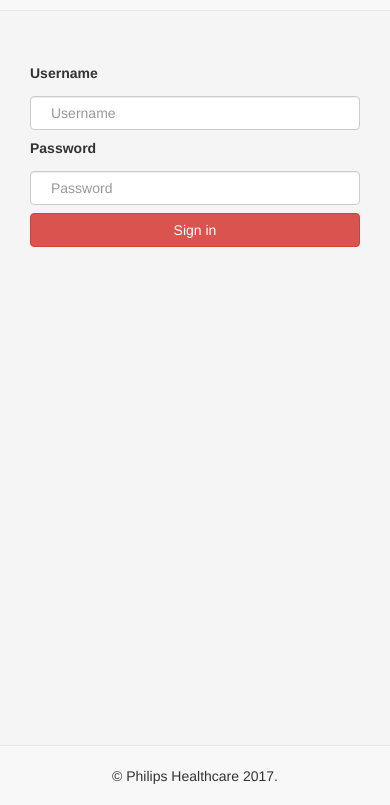
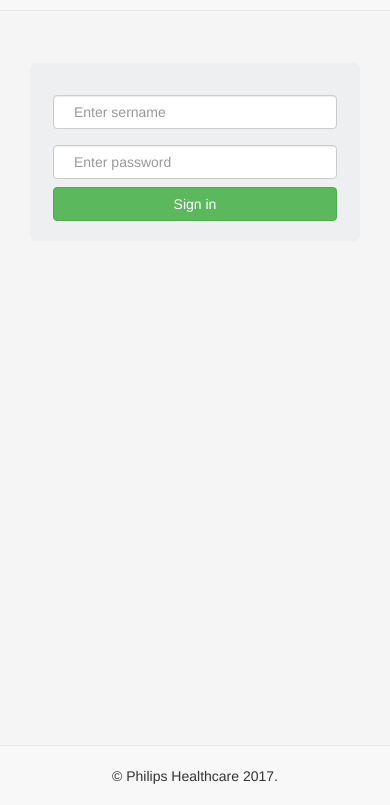
Before and after one commit to sspoorthi/PhoneGapDMS, a website built with webpack: page www/index.html at #/Login in a window 390 px wide. Shown: the part 39-844 px from the top of the page. Built offline with nearby package versions, Linux system fonts and the light colour scheme; some packages are replaced by stand-ins of ours.

Commit message:
some changes to ui

```diff
--- a/www/app/components/views/app-login.html
+++ b/www/app/components/views/app-login.html
@@ -1,13 +1,13 @@
 <section class="container">
-	    <section class="login-form">
-		<form name="login" ng-submit="doLogin()" role="login">
-			<label>Username</label>
-			<input type="text" placeholder="Username" ng-model="username" required class="form-control" />
+	  <section class="login-form">
+			<form name="login" ng-submit="doLogin()" role="login">
+				<!--<label>Username</label>-->
+				<input type="text" placeholder="Enter sername" ng-model="username" required class="form-control" />
 
-			<label>Password</label>
-			<input type="password" placeholder="Password" ng-model="password" required class="form-control" />
-			<br>
-			<button type="submit" name="go" class="btn btn-danger">Sign in</button>
-		</form>
+			<!--	<label>Password</label> -->
+				<input type="password" placeholder="Enter password" ng-model="password" required class="form-control" />
+				<br>
+				<button type="submit" name="go" class="btn btn-success">Sign in</button>
+			</form>
 		</section>
 	</section>
--- a/www/css/index.css
+++ b/www/css/index.css
@@ -233,3 +233,10 @@ footer {
 .button-wrapper .btn {
     margin-bottom:15px;
 }
+
+.login-form {
+  background-color: #edeff1;
+  padding: 24px 23px 20px;
+  position: relative;
+  border-radius: 6px;
+}
```
